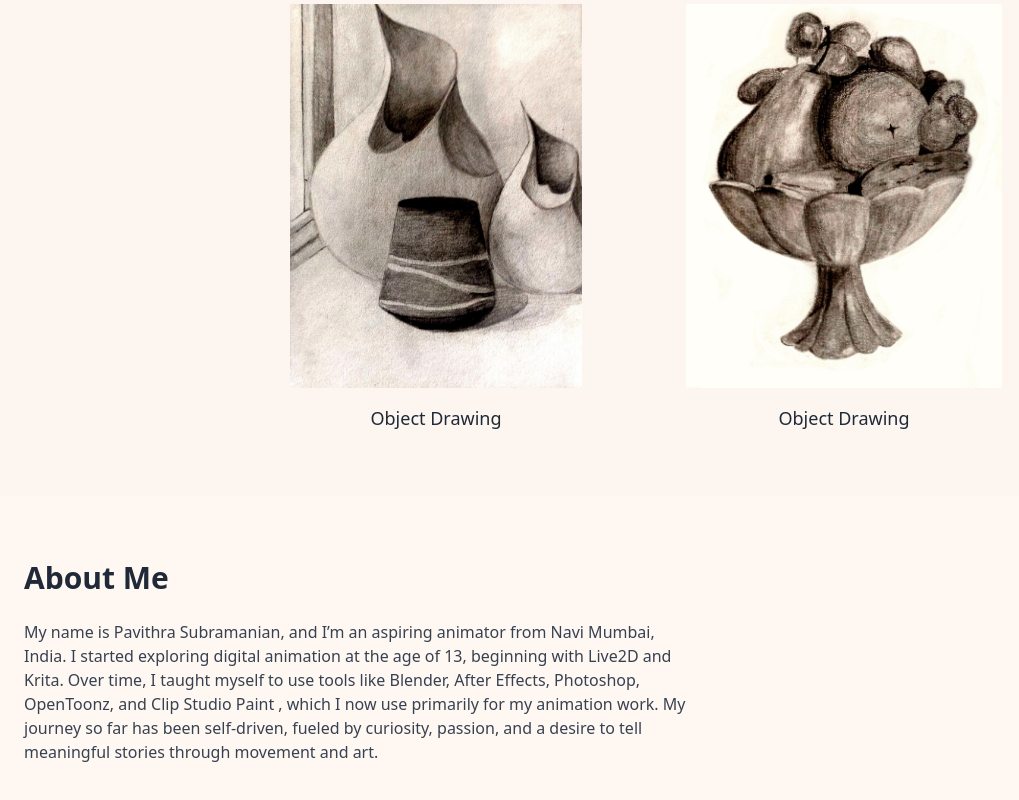
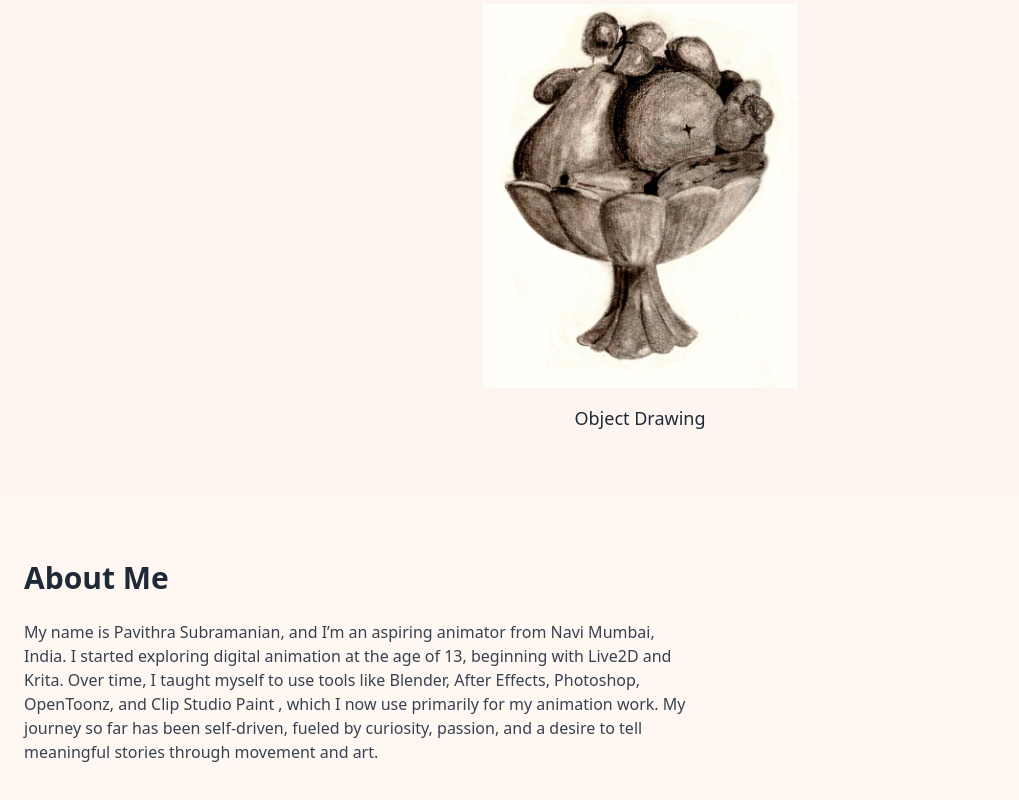
Before and after one commit to Pavithra220607/portfolio, a React (Create React App) app: page / in a window 1280 px wide. Shown: the part 1896-2696 px from the top of the page, without its empty margins (0-1019 px from the left). Built offline with nearby package versions, Linux system fonts and the light colour scheme.

Commit message:
Image update

```diff
--- a/src/App.js
+++ b/src/App.js
@@ -61,7 +61,6 @@ export default function PortfolioHome() {
     { src: artwork7, title: "Human face practice",width:1799,height:2145},
     { src: artwork9, title: "Hand Practice",width:2388,height:1138},
     { src: artwork8, title: "Human figures",width:1217,height:1617},
-    { src: artwork5, title: "Object Drawing",width:1567,height:2021 },
     { src: artwork10, title: "Object Drawing",width:1318,height:1608 }
 ];
 
```
